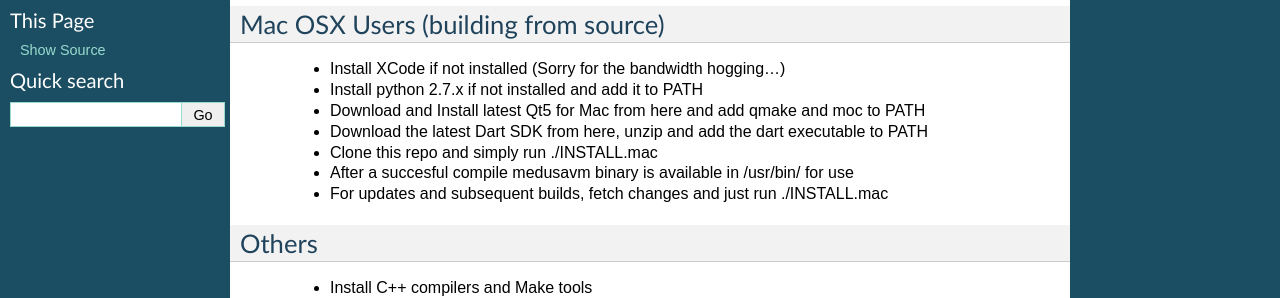
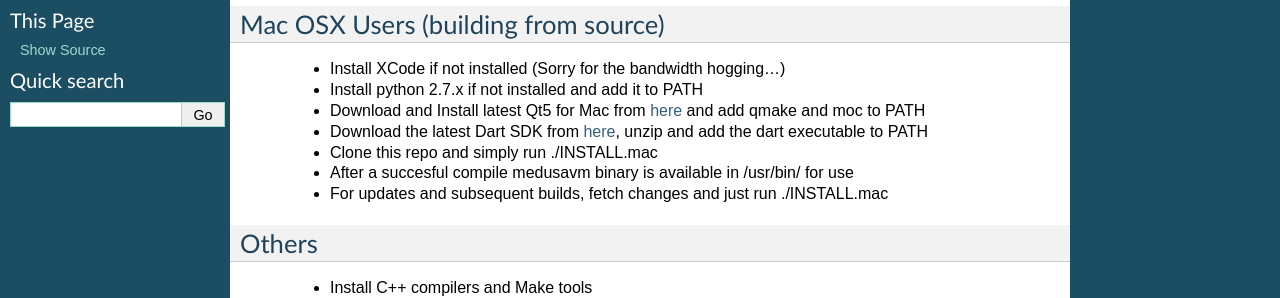
Before and after one commit to lispyclouds/medusa, a Sphinx documentation site: the page built from docs/installation.rst, in a window 1280 px wide. Shown: the part 278-576 px from the top of the page. Built offline with Sphinx 7.4.7, drawn with Linux system fonts in a browser that asks for light colours; some of the changed lines change nothing that is shown.

Commit message:
Amodified docs

```diff
--- a/docs/installation.rst
+++ b/docs/installation.rst
@@ -10,14 +10,13 @@ Simply run ./INSTALL after cloning this `repo <https://github.com/rahul080327/me
  based Linux distro.
 Thats it. All dependencies are installed, code compiled and paths setup automatically.
 
-
 Mac OSX Users (building from source)
 ------------------------------------
 
     * Install XCode if not installed (Sorry for the bandwidth hogging...)
     * Install python 2.7.x if not installed and add it to PATH
-    * Download and Install latest Qt5 for Mac from here and add qmake and moc to PATH
-    * Download the latest Dart SDK from here, unzip and add the dart executable to PATH
+    * Download and Install latest Qt5 for Mac from `here <http://qt-project.org/downloads>`_ and add qmake and moc to PATH
+    * Download the latest Dart SDK from `here <https://storage.googleapis.com/dart-archive/channels/stable/release/latest/sdk/dartsdk-macos-ia32-release.zip>`_, unzip and add the dart executable to PATH
     * Clone this repo and simply run ./INSTALL.mac
     * After a succesful compile medusavm binary is available in /usr/bin/ for use
     * For updates and subsequent builds, fetch changes and just run ./INSTALL.mac
@@ -33,8 +32,6 @@ Others
     * Run make
     * Use the medusavm executable
 
-
-
 Using Medusa
 ------------
     * Medusa is available as medusavm after a successful buid and install
```
Also changed, not shown: 5 other files.
